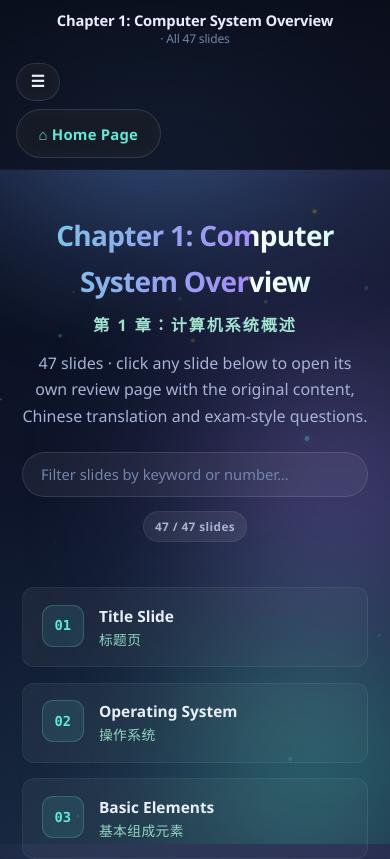
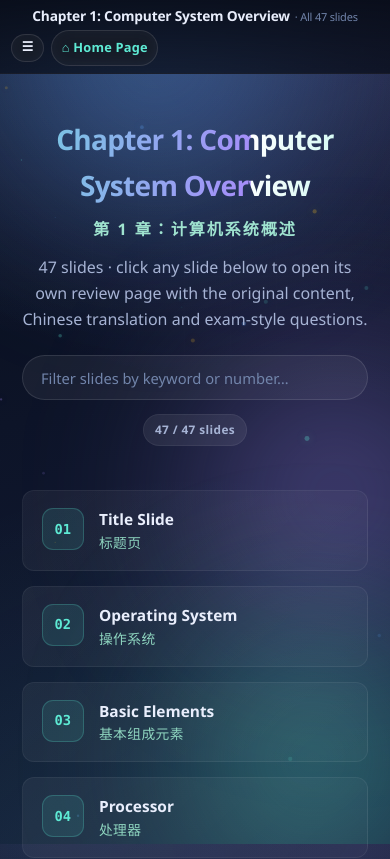
Before and after one commit to JohnnyLin707/2260Quiz1review, a plain HTML site: page pages/chapter1.html in a window 390 px wide. Shown: the top 859 px of the page. Drawn offline with Linux system fonts and the light colour scheme.

Commit message:
fix(mobile): compact one-line sticky topbar (was 173px / 25% of a phone screen, now 77px / 11%)

```diff
--- a/css/style.css
+++ b/css/style.css
@@ -324,18 +324,18 @@ body.has-sidebar .topbar {
 @media (max-width: 1100px) {
   body.has-sidebar { padding-left: 0; }
   body.has-sidebar .topbar { margin-left: 0; width: auto; }
-  .sidebar { transform: translateX(-100%); box-shadow: none; }
+  /* it becomes a full-height drawer, so it no longer sits below the bar */
+  .sidebar { top: 0; transform: translateX(-100%); box-shadow: none; }
   .sidebar.open { transform: none; box-shadow: 0 0 70px rgba(0, 0, 0, 0.75); }
   .sidebar-close { display: block; }
   .btn-menu { display: inline-flex; }
 }
 @media (max-width: 700px) {
-  .topbar-inner { grid-template-columns: auto 1fr; row-gap: 0.5rem; }
-  .topbar-center { grid-column: 1 / -1; grid-row: 1; }
-  .topbar-left { grid-row: 2; }
-  .topbar-right { display: none; }
   .sidebar { width: min(86vw, var(--sidebar-w)); }
 }
+/* NOTE: the compact-phone bar overrides live further down (after the base
+   .topbar-* rules) — a media query adds no specificity, so they must come
+   later in the file to win. See "COMPACT STICKY BAR ON PHONES" below. */
 
 /* ========================================================= TOPIC INDEX */
 .topbar {
@@ -756,8 +756,27 @@ kbd {
   color: var(--text-dim);
 }
 
+/* =====================================================================
+   COMPACT STICKY BAR ON PHONES
+   The bar is position:sticky, so it stays on screen the whole time — which
+   means it must not eat the display. Two tight rows: the deck name + slide
+   counter on top (full width, so it wraps less), ☰ / Home underneath.
+   ===================================================================== */
+@media (max-width: 700px) {
+  .topbar-inner {
+    grid-template-columns: minmax(0, 1fr);
+    row-gap: 0.3rem; padding: 0.5rem 0.85rem;
+  }
+  .topbar-center { grid-row: 1; grid-column: 1; text-align: left; min-width: 0; }
+  .topbar-left   { grid-row: 2; grid-column: 1; gap: 0.45rem; }
+  .topbar-right  { display: none; }
+  .topbar-title  { font-size: 0.86rem; line-height: 1.3; }
+  .topbar-title span { display: inline; font-size: 0.8em; line-height: 1.3; margin-left: 0.3rem; }
+  .btn-menu, .btn-home { padding: 0.4rem 0.6rem; font-size: 0.8rem; }
+}
+
 @media (max-width: 640px) {
-  .topbar-inner { padding: 0.7rem 1rem; }
+  .topbar-inner { padding: 0.45rem 0.7rem; }
   .nav-buttons .btn { padding: 0.55rem 0.95rem; font-size: 0.84rem; }
   .qa-answer-inner { padding-left: 1.15rem; }
 }
```
